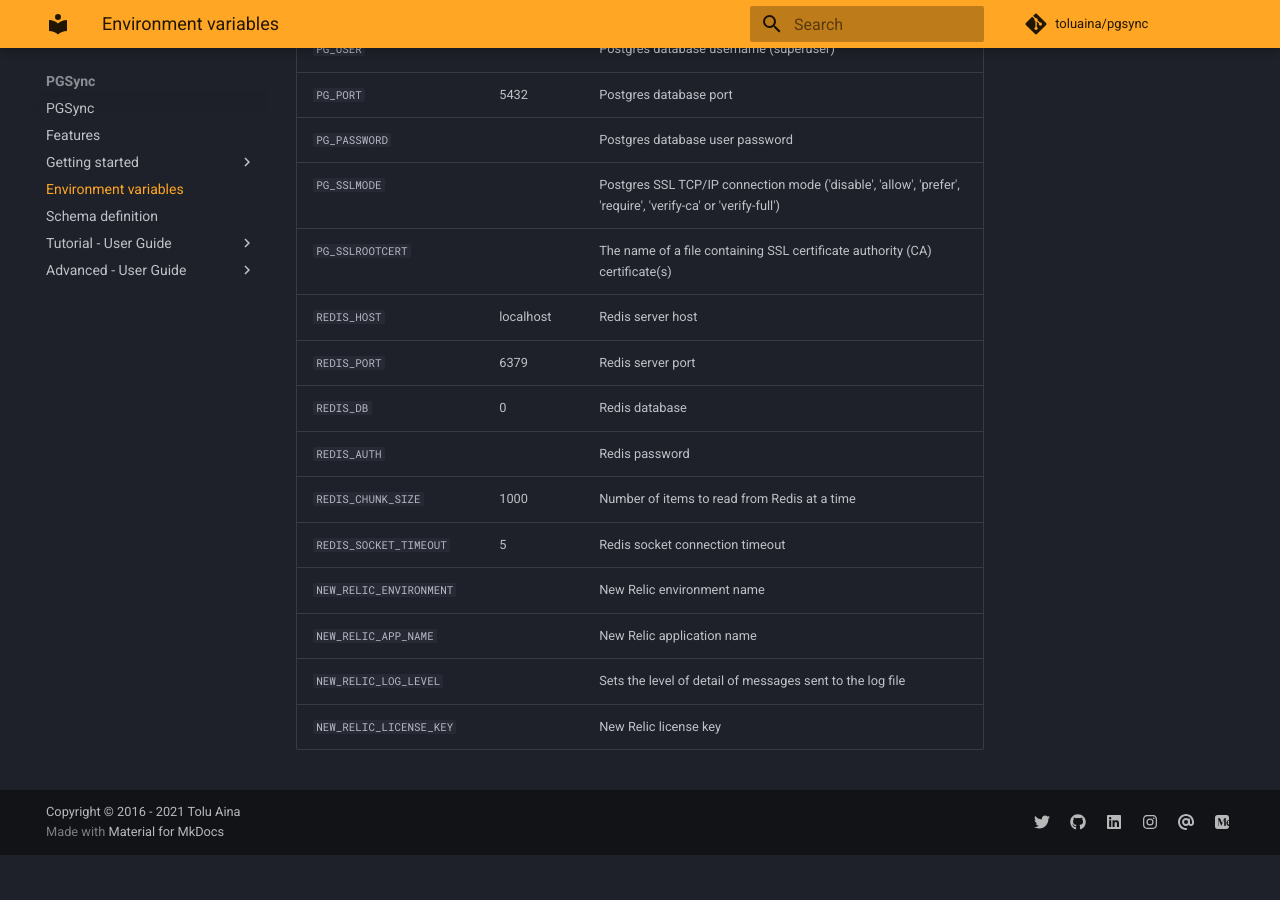
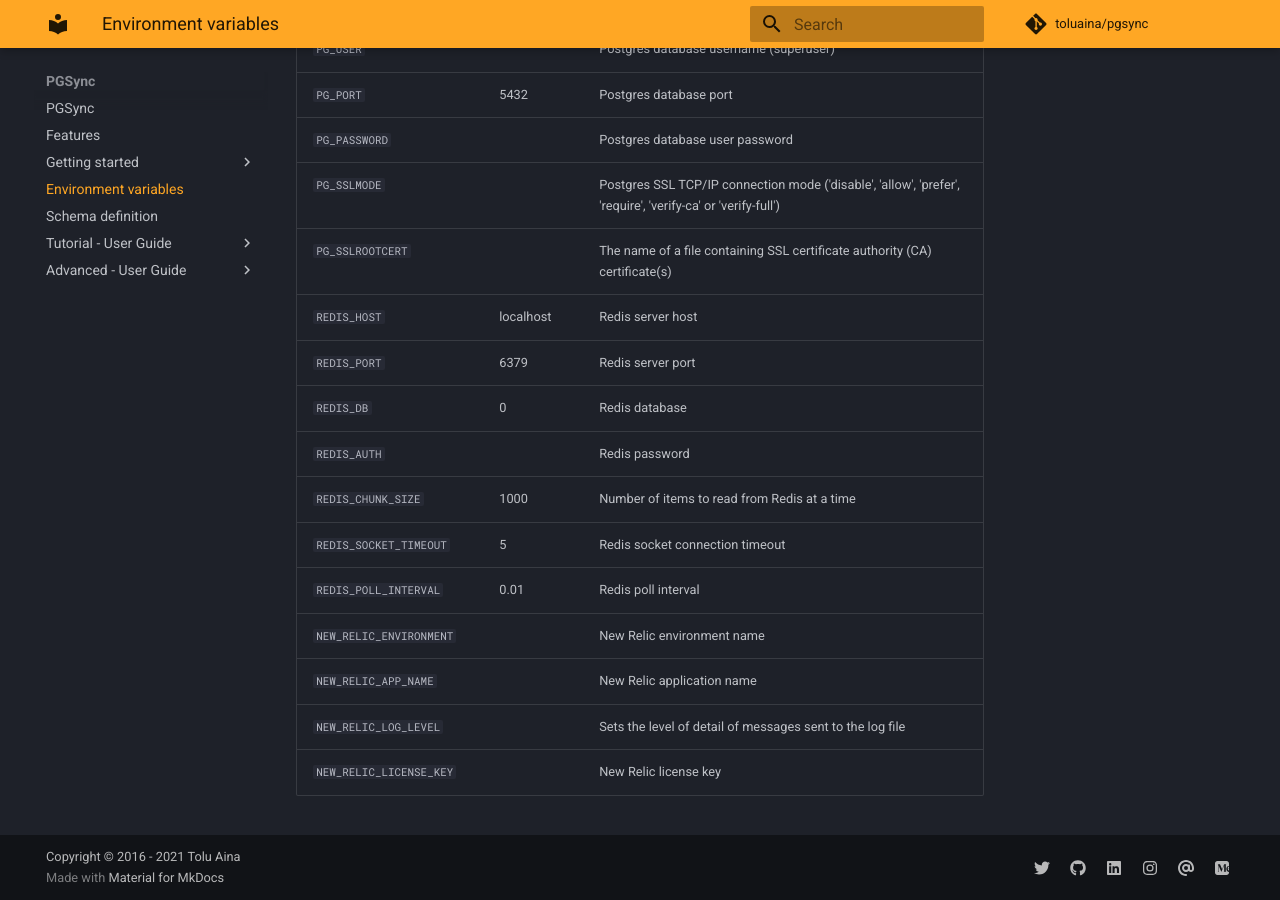
Before and after one commit to toluaina/toluaina.github.io, an MkDocs documentation site: the page built from docs/env-vars/index.md, in a window 1280 px wide and 900 px high, scrolled down 1606 px. Built offline with MkDocs 1.6.1 and Material for MkDocs 9.7.7, drawn with Linux system fonts in a browser that asks for light colours; comment, search, counter and statistics services are not loaded; before the commit the page ends 2461 px from its top, so only the background shows below that.

Commit message:
added redis poll interval env var

```diff
--- a/docs/env-vars/index.md
+++ b/docs/env-vars/index.md
@@ -45,6 +45,7 @@ PGSync provides the following environment variables:
 | `REDIS_AUTH`                 |             | Redis password |
 | `REDIS_CHUNK_SIZE`           | 1000        | Number of items to read from Redis at a time |
 | `REDIS_SOCKET_TIMEOUT`       | 5           | Redis socket connection timeout |
+| `REDIS_POLL_INTERVAL`        | 0.01        | Redis poll interval |
 | `NEW_RELIC_ENVIRONMENT`      |             | New Relic environment name |
 | `NEW_RELIC_APP_NAME`         |             | New Relic application name |
 | `NEW_RELIC_LOG_LEVEL`        |             | Sets the level of detail of messages sent to the log file |
```
